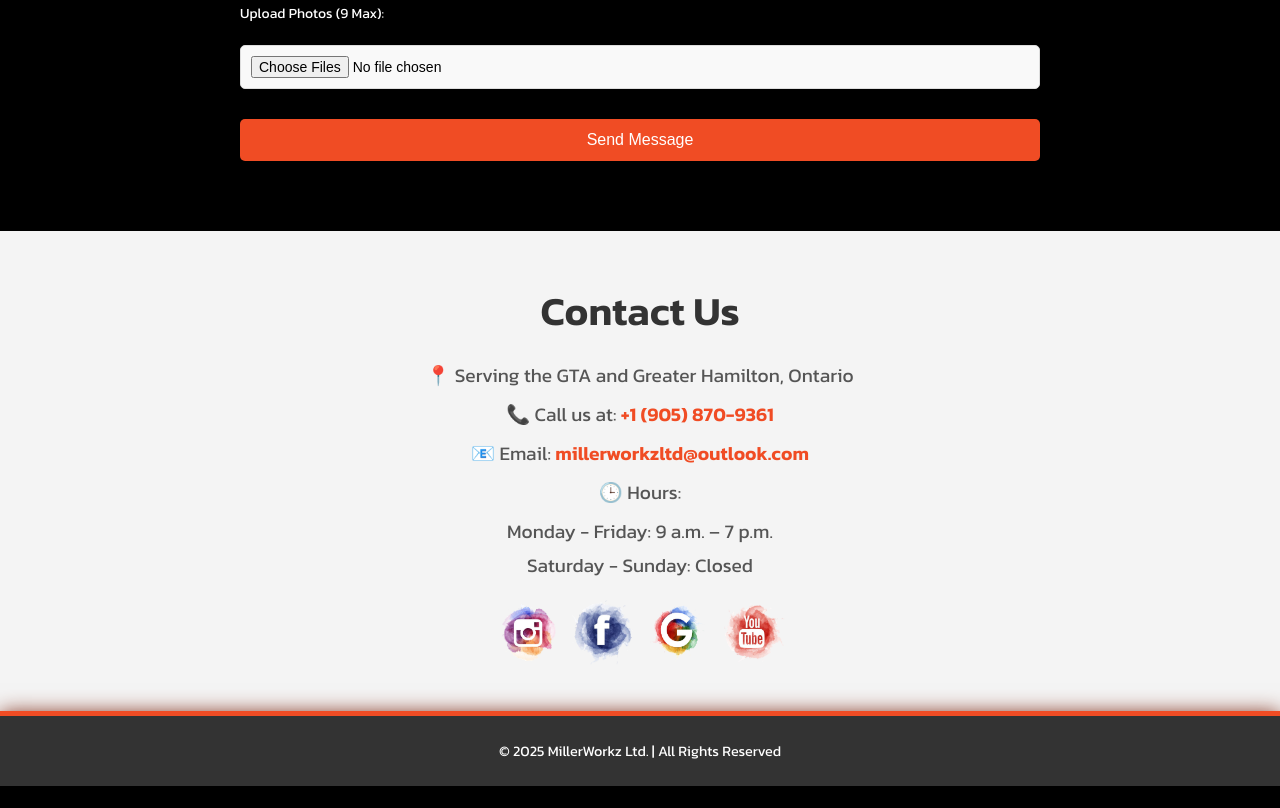
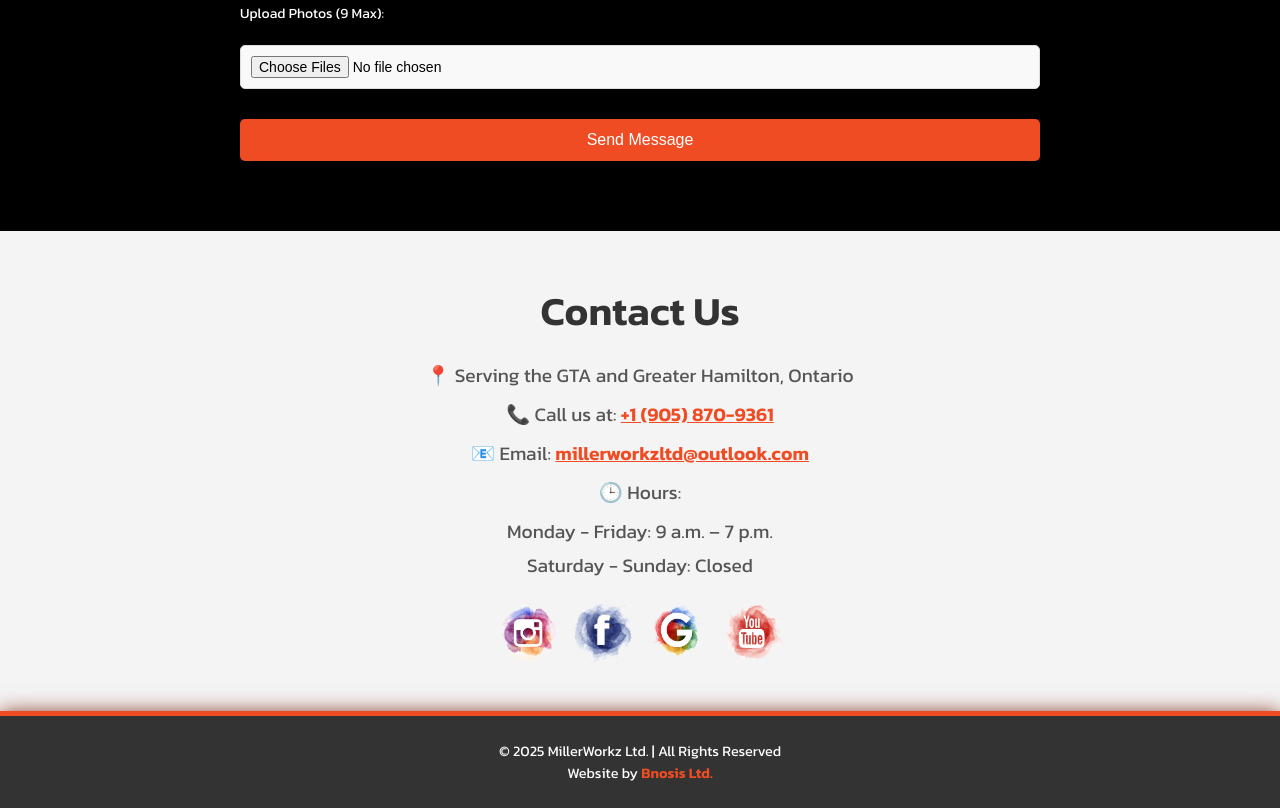
Before and after one commit to bnosis/MillerWorkz-Ltd., a plain HTML site: page contact.html in a window 1280 px wide. Shown: the part 983-1791 px from the top of the page. Before the commit the page ends 1769 px from the top, so only its background shows below. Drawn offline with Linux system fonts and the light colour scheme.

Commit message:
update footer

```diff
--- a/contact.html
+++ b/contact.html
@@ -90,7 +90,8 @@
 
 
     <footer class="footer">
-        <p>&copy; 2025 MillerWorkz Ltd. | All Rights Reserved</p>
+        <p>&copy; 2025 MillerWorkz Ltd. | All Rights Reserved <br>
+            Website by <a href="https://www.bnosisltd.com" target="_blank">Bnosis Ltd.</a></a></p>
     </footer>
 
     <script src="script.js"></script>
--- a/styles.css
+++ b/styles.css
@@ -181,13 +181,13 @@ h2 {
     margin: 10px 0;
 }
 
-.contact a {
+.contact a, .footer a {
     color: #f04c24;
     text-decoration: none;
     font-weight: bold;
 }
 
-.contact a:hover {
+.contact a, .footer a:hover {
     text-decoration: underline;
 }
 
```
Also changed, not shown: gallery.html (+2 -1 lines), index.html (+2 -1 lines), services/bodywork.html (+2 -1 lines), services/engine.html (+2 -1 lines), services/fabrication.html (+2 -1 lines), services/services.html (+2 -1 lines).
